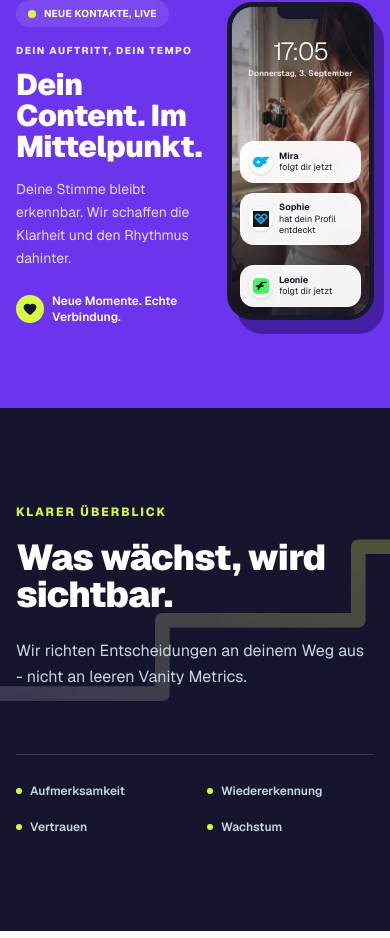
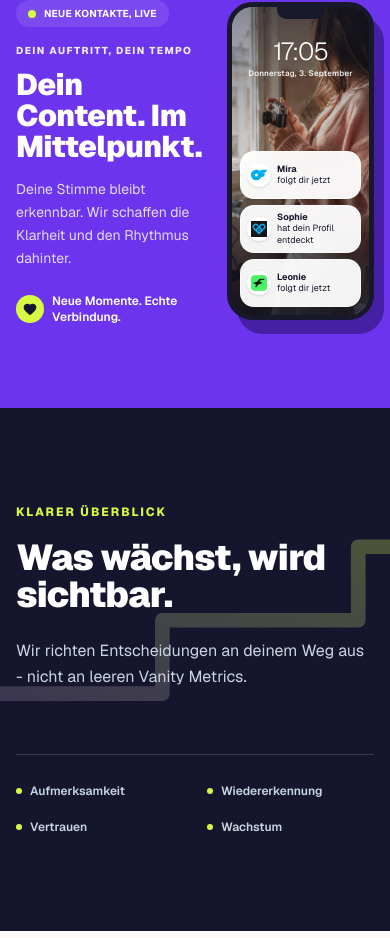
Before and after one commit to tim909wl/prom4fans, a Next.js app: page /de in a window 390 px wide. Shown: the part 6327-7265 px from the top of the page. Built offline with nearby package versions, Linux system fonts and the light colour scheme; no server answers.

Commit message:
updated phone

```diff
--- a/components/phone-stage.tsx
+++ b/components/phone-stage.tsx
@@ -10,7 +10,7 @@ type MessageKey = 'follow' | 'discover' | 'like' | 'join';
 type Platform = 'onlyfans' | 'fansly' | 'fanvue' | 'maloum';
 
 const notifications = [
-  ['Mira', 'follow', 'onlyfans'], ['Sophie', 'discover', 'fansly'], ['Leonie', 'follow', 'fanvue'], ['Nina', 'like', 'maloum'], ['Clara', 'join', 'onlyfans'], ['Lena', 'follow', 'fansly'], ['Paula', 'discover', 'fanvue'], ['Mara', 'like', 'onlyfans'], ['Julia', 'join', 'maloum'], ['Anna', 'follow', 'fansly'], ['Sarah', 'discover', 'onlyfans'], ['Laura', 'follow', 'fanvue'], ['Emma', 'like', 'maloum'], ['Johanna', 'join', 'onlyfans'], ['Marie', 'follow', 'fansly'], ['Livia', 'discover', 'fanvue'], ['Hannah', 'like', 'onlyfans'], ['Elisa', 'join', 'maloum'], ['Amelie', 'follow', 'fansly'], ['Mia', 'discover', 'onlyfans'], ['Sina', 'join', 'fanvue'], ['Fiona', 'follow', 'maloum'], ['Carla', 'like', 'onlyfans'], ['Tessa', 'join', 'fansly'], ['Nele', 'follow', 'fanvue'], ['Romy', 'discover', 'onlyfans'], ['Alina', 'like', 'maloum'], ['Zoe', 'join', 'fansly'], ['Ida', 'follow', 'onlyfans'], ['Maja', 'discover', 'fanvue'],
+  ['Mira', 'follow', 'onlyfans'], ['Sophie', 'discover', 'fansly'], ['Leonie', 'follow', 'fanvue'], ['Nina', 'like', 'maloum'], ['Clara', 'join', 'onlyfans'], ['Lena', 'follow', 'fansly'], ['Paula', 'discover', 'fanvue'], ['Mara', 'like', 'onlyfans'], ['Julia', 'join', 'maloum'], ['Anna', 'follow', 'fansly'], ['Sarah', 'discover', 'onlyfans'], ['Laura', 'follow', 'fanvue'], ['Emma', 'like', 'maloum'], ['Johanna', 'join', 'onlyfans'], ['Marie', 'follow', 'fansly'], ['Livia', 'discover', 'fanvue'], ['Hannah', 'like', 'onlyfans'], ['Elisa', 'join', 'maloum'], ['Amelie', 'follow', 'fansly'], ['Mia', 'discover', 'onlyfans'], ['Sina', 'join', 'fanvue'], ['Fiona', 'follow', 'maloum'], ['Carla', 'like', 'onlyfans'], ['Tessa', 'join', 'fansly'], ['Nele', 'follow', 'fanvue'], ['Romy', 'discover', 'onlyfans'], ['Alina', 'like', 'maloum'], ['Zoe', 'join', 'fansly'], ['Ida', 'follow', 'onlyfans'], ['Maja', 'discover', 'fanvue'], ['Lukas', 'follow', 'onlyfans'], ['Jonas', 'discover', 'fansly'], ['Felix', 'like', 'fanvue'], ['Noah', 'join', 'maloum'], ['Elias', 'follow', 'onlyfans'],
 ] as const satisfies ReadonlyArray<readonly [string, MessageKey, Platform]>;
 
 const icons: Record<Platform, string> = {
@@ -34,7 +34,7 @@ const phoneAlt = {
 
 type Notification = (typeof notifications)[number];
 
-const STACK_SIZE = 5;
+const STACK_SIZE = 4;
 const ROTATE_MS = 2600;
 
 /** Rotates through the notification list, keeping at most STACK_SIZE entries — newest
@@ -62,7 +62,7 @@ function useNotificationStack() {
 function NotificationCard({ item, locale }: { item: Notification; locale: 'de' | 'en' }) {
   const [name, messageKey, platform] = item;
   return (
-    <div className="flex items-center gap-1.5 rounded-xl border border-white/55 bg-white/95 p-2 text-[#16172c] shadow-xl backdrop-blur sm:gap-2 sm:rounded-2xl sm:p-2.5">
+    <div className="flex min-h-12 items-center gap-1.5 rounded-xl border border-white/55 bg-white/95 p-1.5 text-[#16172c] shadow-xl backdrop-blur sm:gap-2 sm:rounded-2xl sm:p-2.5">
       <span className="grid size-6 shrink-0 place-items-center rounded-full bg-white p-1 shadow-sm sm:size-7 md:size-8 md:p-1.5">
         <Image src={icons[platform]} alt="" width={18} height={18} className="object-contain" />
       </span>
@@ -155,13 +155,13 @@ export function PhoneStage({
               <span className="mt-1 block text-[8px] font-semibold tracking-wide text-white/90 capitalize sm:text-[9px] md:mt-2 md:text-[11px]">{date || ' '}</span>
             </div>
             <div className="absolute inset-x-2 bottom-2 z-20 sm:inset-x-3 sm:bottom-3">
-              <div className="relative h-[250px] sm:h-[300px] md:h-[430px]">
+              <div className="relative h-[190px] sm:h-[260px] md:h-[330px]">
                 {stack.map(({ id, item }, index) => (
                   <div
                     key={id}
                     className={cn('absolute inset-x-0 bottom-0 transition-all duration-500 ease-out', index === 0 && 'notification-enter')}
                     style={{
-                      transform: `translateY(${-index * 62}px)`,
+                      transform: `translateY(${-index * 54}px)`,
                       opacity: 1,
                       zIndex: STACK_SIZE - index,
                     }}
```
